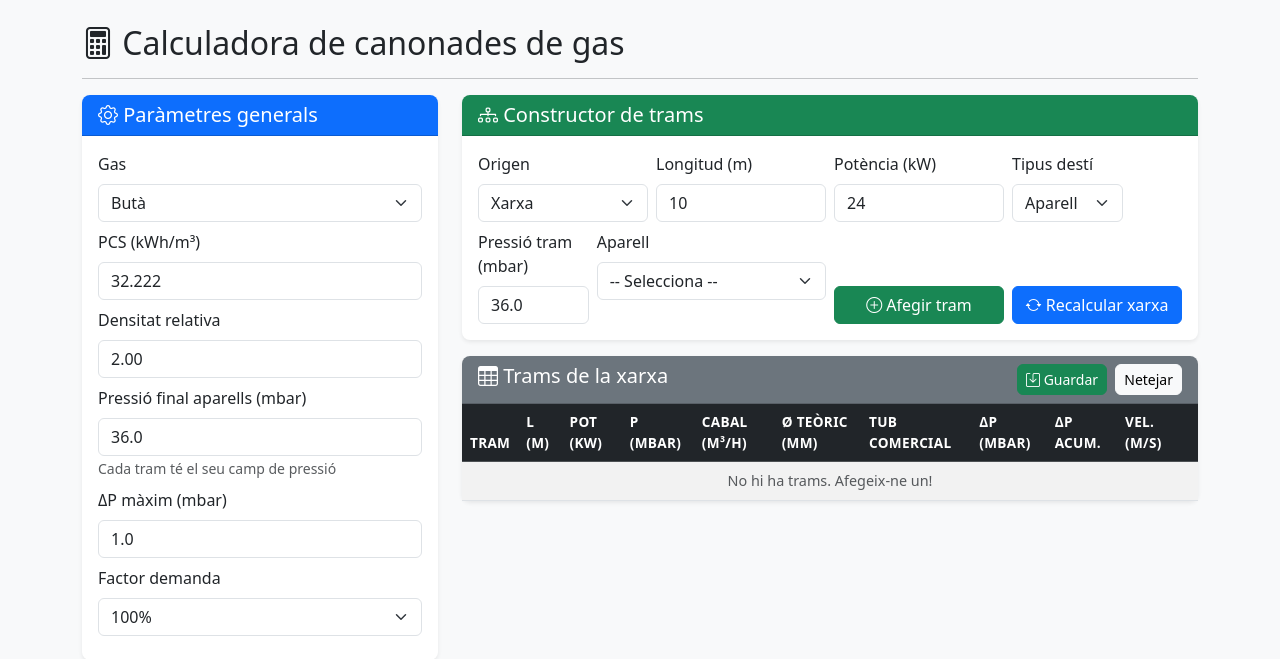
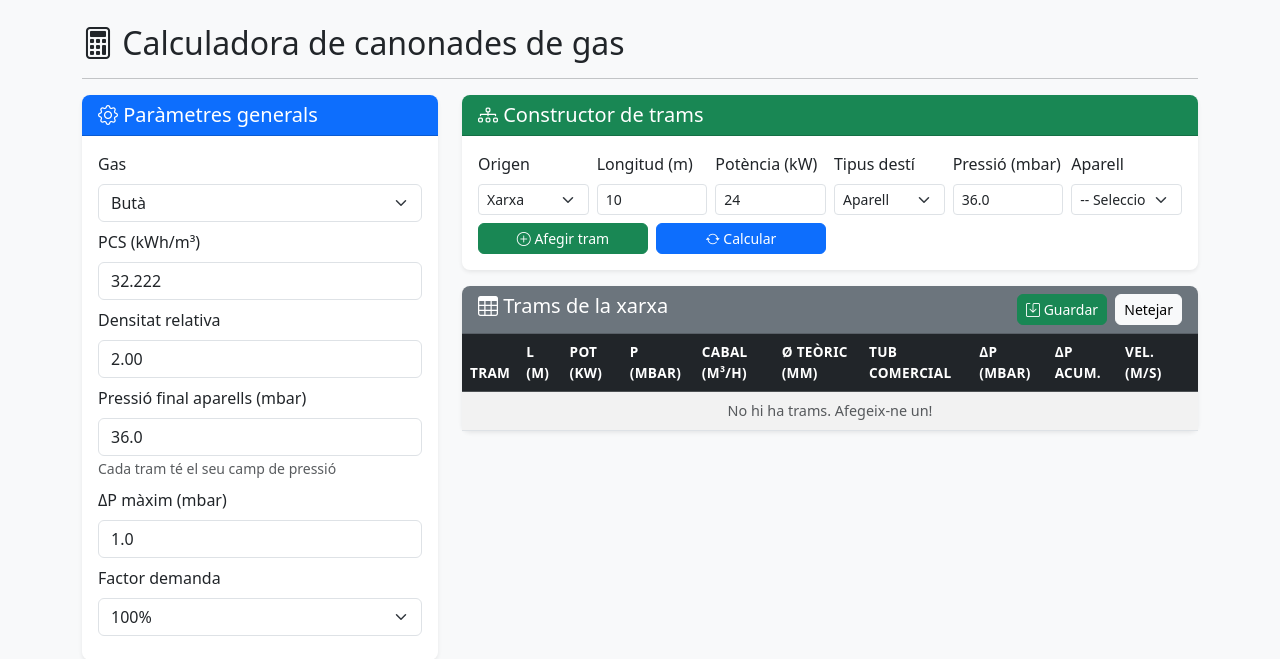
Before and after one commit to Miquel437/gaspro-web, a Flask app: page /calculadora in a window 1280 px wide. Shown: the part 56-715 px from the top of the page. Run offline with Flask 3, Linux system fonts and the light colour scheme; data comes from the database, SQL or seed files in the repository; some libraries are stand-ins or nearby versions.

Commit message:
UI: camps i botons més petits, formulari alineat

```diff
--- a/templates/calculadora.html
+++ b/templates/calculadora.html
@@ -84,23 +84,23 @@
             </div>
             <div class="card-body">
                 <form id="form-tram" class="row g-2">
-                    <div class="col-md-3">
+                    <div class="col-md-2">
                         <label class="form-label">Origen</label>
-                        <select class="form-select" id="tram-origen">
+                        <select class="form-select form-select-sm" id="tram-origen">
                             <option value="Xarxa">Xarxa</option>
                         </select>
                     </div>
-                    <div class="col-md-3">
+                    <div class="col-md-2">
                         <label class="form-label">Longitud (m)</label>
-                        <input type="number" class="form-control" id="tram-long" value="10" step="0.1" min="0.1">
+                        <input type="number" class="form-control form-control-sm" id="tram-long" value="10" step="0.1" min="0.1">
                     </div>
-                    <div class="col-md-3">
+                    <div class="col-md-2">
                         <label class="form-label">Potència (kW)</label>
-                        <input type="number" class="form-control" id="tram-pot" value="24" step="0.1">
+                        <input type="number" class="form-control form-control-sm" id="tram-pot" value="24" step="0.1">
                     </div>
                     <div class="col-md-2">
                         <label class="form-label">Tipus destí</label>
-                        <select class="form-select" id="tram-tipus">
+                        <select class="form-select form-select-sm" id="tram-tipus">
                             <option value="aparell">Aparell</option>
                             <option value="clau">Clau</option>
                             <option value="derivacio">Derivació</option>
@@ -109,23 +109,21 @@
                         </select>
                     </div>
                     <div class="col-md-2">
-                        <label class="form-label">Pressió tram (mbar)</label>
-                        <input type="number" class="form-control" id="tram-pressio" step="0.1" value="20">
+                        <label class="form-label">Pressió (mbar)</label>
+                        <input type="number" class="form-control form-control-sm" id="tram-pressio" step="0.1" value="20">
                     </div>
-                    <div class="col-md-4">
+                    <div class="col-md-2">
                         <label class="form-label">Aparell</label>
-                        <select class="form-select" id="tram-aparell">
+                        <select class="form-select form-select-sm" id="tram-aparell">
                             <!-- Es carrega via JS -->
                         </select>
                     </div>
-                    <div class="col-md-3 d-flex align-items-end">
-                        <button type="button" class="btn btn-success w-100" onclick="afegirTram()">
+                    <div class="col-md-6 d-flex align-items-end">
+                        <button type="button" class="btn btn-success btn-sm me-2 w-50" onclick="afegirTram()">
                             <i class="bi bi-plus-circle"></i> Afegir tram
                         </button>
-                    </div>
-                    <div class="col-md-3 d-flex align-items-end">
-                        <button type="button" class="btn btn-primary w-100" onclick="recalcularTot()">
-                            <i class="bi bi-arrow-repeat"></i> Recalcular xarxa
+                        <button type="button" class="btn btn-primary btn-sm w-50" onclick="recalcularTot()">
+                            <i class="bi bi-arrow-repeat"></i> Calcular
                         </button>
                     </div>
                 </form>
```
